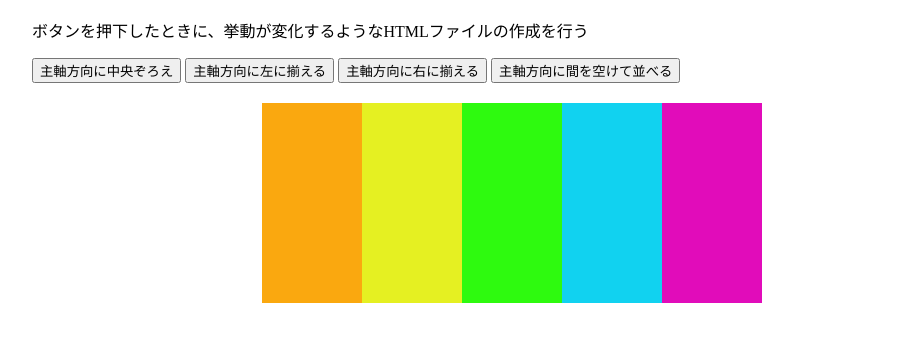
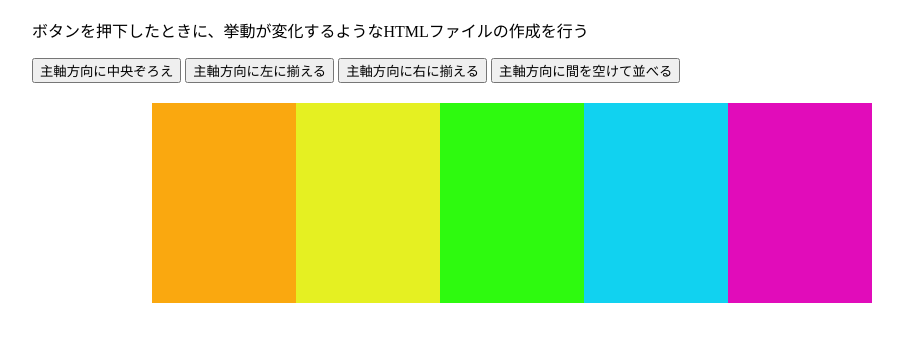
Before and after one commit to imanakaRobolab/Study, a plain HTML site: page html/2022_03_16/html/index.html in a window 1280 px wide. Shown: the part 89-430 px from the top of the page, without its empty margins (8-911 px from the left). Drawn offline with Linux system fonts and the light colour scheme.

Commit message:
width change

```diff
--- a/html/2022_03_16/css/style.css
+++ b/html/2022_03_16/css/style.css
@@ -22,27 +22,27 @@
 }
 
 .flex div:nth-of-type(1) {
-  width: 100px;
+  width: 15%;
   height: 200px;
   background-color: rgb(250, 168, 15);
 }
 .flex div:nth-of-type(2) {
-  width: 100px;
+  width: 15%;
   height: 200px;
   background-color: rgb(229, 240, 34);
 }
 .flex div:nth-of-type(3) {
-  width: 100px;
+  width: 15%;
   height: 200px;
   background-color: rgb(46, 250, 15);
 }
 .flex div:nth-of-type(4) {
-  width: 100px;
+  width: 15%;
   height: 200px;
   background-color: rgb(17, 210, 240);
 }
 .flex div:nth-of-type(5) {
-  width: 100px;
+  width: 15%;
   height: 200px;
   background-color: rgb(225, 12, 186);
 }
```
